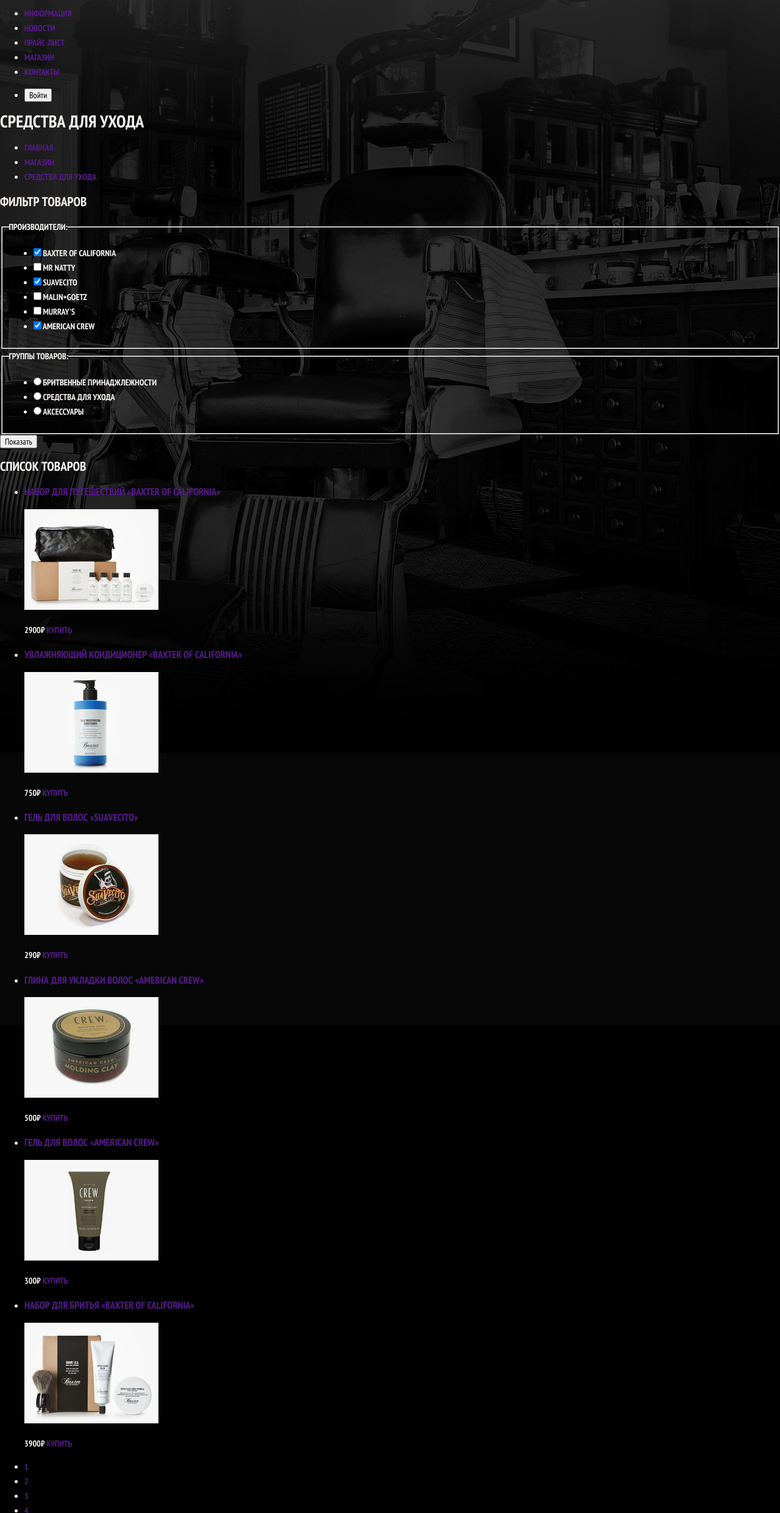
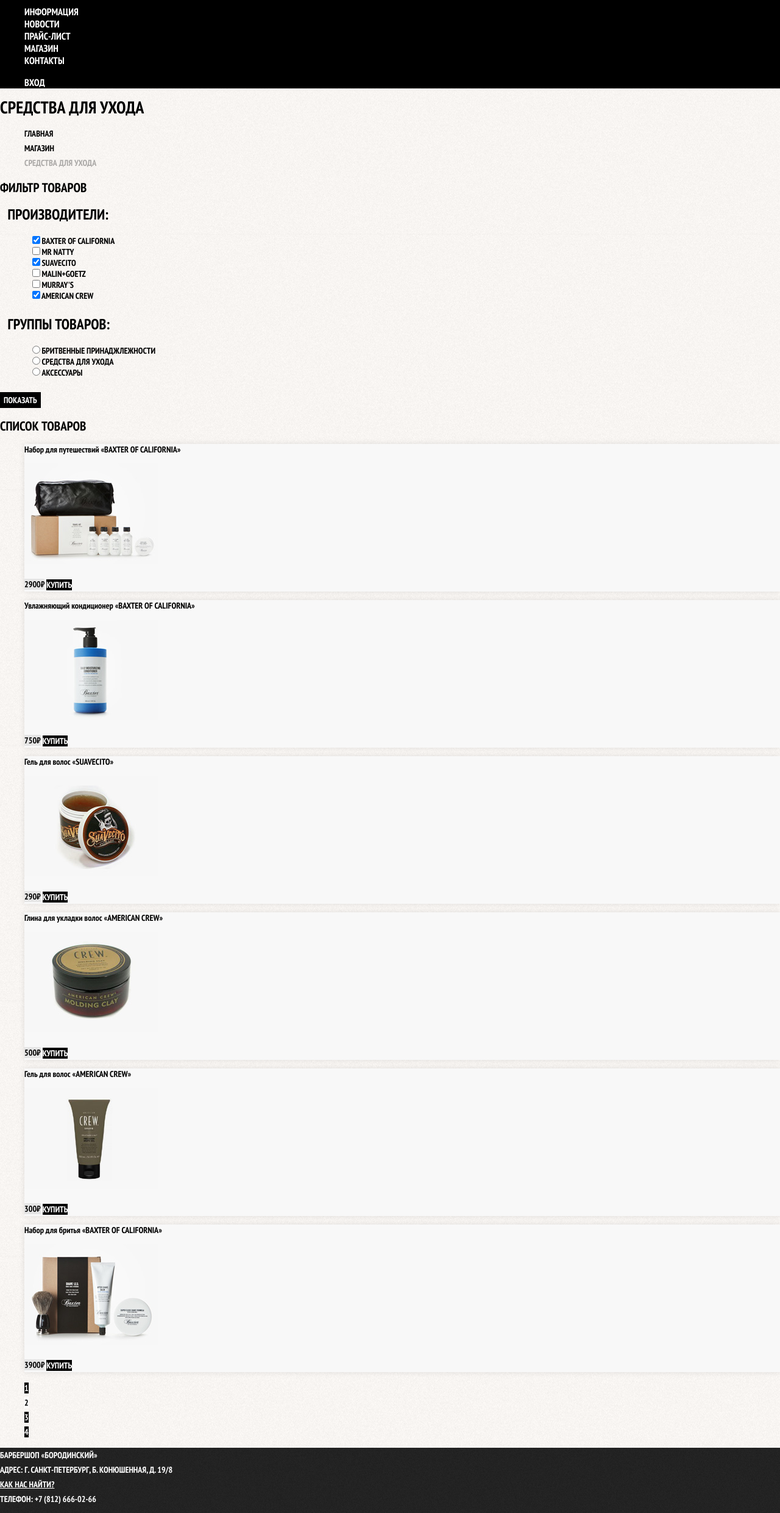
Before and after one commit to Rudyboy69/barbershop, a plain HTML site: page catalog.html in a window 1280 px wide. Shown: the part 35-2516 px from the top of the page at 61% size. Drawn offline with Linux system fonts and the light colour scheme.

Commit message:
начальный css для каталога

```diff
--- a/catalog.html
+++ b/catalog.html
@@ -7,61 +7,61 @@
 	<link rel="stylesheet" type="text/css" href="css/normalize.css">
 	<link rel="stylesheet" type="text/css" href="css/style.css">
 </head>
-<body>
+<body class="inner-page">
 	<header>
-		<nav>
-			<a href="index.html">
+		<nav class="main-nav">
+			<a class="main-header-logo" href="index.html">
 				<img src="img/logo.svg" alt="Логотип барбершопа «Бородинский»" >
 			</a>
-			<ul>
+			<ul class="site-nav">
 				<li><a href="">Информация</a></li>
 				<li><a href="">Новости</a></li>
 				<li><a href="">Прайс-лист</a></li>
-				<li><a href="">Магазин</a></li>
+				<li class="site-navigation-current"><a  href="">Магазин</a></li>
 				<li><a href="">Контакты</a></li>
 			</ul>
-			<ul>
-				<li>
-					<button type="button">Войти</button>
-				</li>
-			</ul>
+			<ul class="user-nav">
+			<li>
+				<a  href="login.html">Вход</a>
+			</li>
 		</nav>
 	</header>
-	<main>
-		<h1>Средства для ухода</h1>
-		<ul>
+
+	<main class="container">
+		<h1 class="page-title">Средства для ухода</h1>
+		<ul class="breadcrumbs">
 			<li><a href="">Главная</a></li>
 			<li><a href="">Магазин</a></li>
-			<li><a href="">Средства для ухода</a></li>
+			<li class="breadcrumbs-current">Средства для ухода</li>
 		</ul>
-		<section>
-			<h2>Фильтр товаров</h2>
+		<section class="filter">
+			<h2 class="visually-hidden">Фильтр товаров</h2>
 			<form class="" method="get" action="" >
 				<fieldset>
 					<legend>Производители:</legend>
 					<ul>
 						<li class="filter-option">
-							<input type="checkbox" name="Baxter-of-California" id="filter-Baxter-of-California" checked>
+							<input  class="filter-input" type="checkbox" name="Baxter-of-California" id="filter-Baxter-of-California" checked>
 							<label for="filter-Baxter-of-California">Baxter of California</label>
 						</li>
 						<li class="filter-option">
-							<input type="checkbox" name="Mr-Natty" id="filter-Mr-Natty">
+							<input class="filter-input" type="checkbox" name="Mr-Natty" id="filter-Mr-Natty">
 						<label for="filter-Mr-Natty">Mr Natty</label>
 					</li>
 						<li class="filter-option">
-						<input type="checkbox" name="Suavecito" id="filter-Suavecito" checked>
+						<input class="filter-input" type="checkbox" name="Suavecito" id="filter-Suavecito" checked>
 						<label for="filter-Suavecito">Suavecito</label>
 						</li>
 						<li class="filter-option">
-						<input type="checkbox" name="Malin+Goetz" id="filter-Malin+Goetz">
+						<input class="filter-input" type="checkbox" name="Malin+Goetz" id="filter-Malin+Goetz">
 						<label for="filter-Malin+Goetz">Malin+Goetz</label>
 						</li>
 						<li class="filter-option">
-						<input type="checkbox" name="Murray's" id="filter-Murray's">
+						<input class="filter-input" type="checkbox" name="Murray's" id="filter-Murray's">
 						<label for="filter-Murray's">Murray's</label>
 						</li>
 						<li class="filter-option">
-						<input type="checkbox" name="American-crew" id="filter-American-crew" checked>
+						<input class="filter-input" type="checkbox" name="American-crew" id="filter-American-crew" checked>
 						<label for="filter-American-crew">American crew</label>
 						</li>
 					</ul>
@@ -70,147 +70,171 @@
 					<legend>Группы товаров:</legend>
 					<ul>
 						<li class="filter-option">
-							<input type="radio" name="product-grop" value="shaving" id="filter-shaving">
+							<input class="filter-input" type="radio" name="product-grop" value="shaving" id="filter-shaving">
 							<label for="filter-shaving">Бритвенные принаджлежности</label>
 						</li>
 						<li class="filter-option">
-							<input type="radio" name="product-grop" value="haird-care" id="filter-haird-care">
+							<input class="filter-input" type="radio" name="product-grop" value="haird-care" id="filter-haird-care">
 							<label for="filter-haird-care">Средства для ухода</label>
 						</li>
 						<li class="filter-option">
-							<input type="radio" name="product-grop" value="accessories" id="filter-accessories">
+							<input class="filter-input" type="radio" name="product-grop" value="accessories" id="filter-accessories">
 							<label for="filter-accessories">Аксессуары</label>
 						</li>
 					</ul>
 				</fieldset>
-				<button type="submit">Показать</button>
+				<button class="button" type="submit">Показать</button>
 			</form>
 		</section>
 		<section>
 			<h2>Список товаров</h2>
-		<ul>
-			<li>
+		<ul class="catalog-list">
+			<li class="catalog-item">
 				<a href="">
 				<h3>
-					<span>Набор для путешествий</span>
-					<span>«Baxter of California»</span>
+					<span class="catalog-category" >Набор для путешествий</span>
+					<span class="catalog-item-title" >«Baxter of California»</span>
 				</h3>
 				<p>
 					<img src="img/item-1.jpg" alt="Набор для путешествий «Baxter of California»">
 				</p>
 				</a>
-				<p>
+				<p class="catalog-item-price">
 					<b>2900₽</b>
-					<a href="">Купить</a>
+					<a class="button" href="">Купить</a>
 				</p>
 			</li>
-			<li>
+			<li class="catalog-item">
 				<a href="">
 				<h3>
-					<span>Увлажняющий кондиционер</span>
-					<span>«Baxter of California»</span>
+					<span class="catalog-category" >Увлажняющий кондиционер</span>
+					<span class="catalog-item-title" >«Baxter of California»</span>
 				</h3>
 				<p>
 					<img src="img/item-2.jpg" alt="Увлажняющий кондиционер «Baxter of California»">
 				</p>
 				</a>
-				<p>
+				<p class="catalog-item-price">
 					<b>750₽</b>
-					<a href="">Купить</a>
+					<a class="button"  href="">Купить</a>
 				</p>
 			</li>
-			<li>
+			<li class="catalog-item">
 				<a href="">
 				<h3>
-					<span>Гель для волос</span>
-					<span>«Suavecito»</span>
+					<span class="catalog-category" >Гель для волос</span>
+					<span class="catalog-item-title" >«Suavecito»</span>
 				</h3>
-				<p>
+				<p class="catalog-item-image">
 					<img src="img/item-3.jpg" alt="Гель для волос «Suavecito»">
 				</p>
 				</a>
-				<p>
+				<p class="catalog-item-price">
 					<b>290₽</b>
-					<a href="">Купить</a>
+					<a class="button" href="">Купить</a>
 				</p>
 			</li>
-			<li>
+			<li class="catalog-item">
 				<a href="">
 				<h3>
-					<span>Глина для укладки волос</span>
-					<span>«American crew»</span>
+					<span class="catalog-category" >Глина для укладки волос</span>
+					<span class="catalog-item-title" >«American crew»</span>
 				</h3>
-				<p>
+				<p class="catalog-item-image" >
 					<img src="img/item-4.jpg" alt="Глина для укладки волос «American crew»">
 				</p>
 				</a>
-				<p>
+				<p class="catalog-item-price">
 					<b>500₽</b>
-					<a href="">Купить</a>
+					<a class="button" href="">Купить</a>
 				</p>
 			</li>
-			<li>
+			<li class="catalog-item">
 				<a href="">
 				<h3>
-					<span>Гель для волос</span>
-					<span>«American crew»</span>
+					<span class="catalog-category" >Гель для волос</span>
+					<span class="catalog-item-title" >«American crew»</span>
 				</h3>
-				<p>
+				<p class="catalog-item-image">
 					<img src="img/item-5.jpg" alt="Гель для волос «American crew»">
 				</p>
 				</a>
-				<p>
+				<p class="catalog-item-price">
 					<b>300₽</b>
-					<a href="">Купить</a>
+					<a class="button" href="">Купить</a>
 				</p>
 			</li>
-			<li>
+			<li class="catalog-item">
 				<a href="">
 				<h3>
-					<span>Набор для бритья</span>
-					<span>«Baxter of California»</span>
+					<span class="catalog-category" >Набор для бритья</span>
+					<span class="catalog-item-title" >«Baxter of California»</span>
 				</h3>
-				<p>
+				<p class="catalog-item-image">
 					<img src="img/item-6.jpg" alt="Набор для бритья «Baxter of California»">
 				</p>
 				</a>
-				<p>
+				<p class="catalog-item-price">
 					<b>3900₽</b>
-					<a href="">Купить</a>
+					<a class="button" href="">Купить</a>
 				</p>
 			</li>
 		</ul>
-		<ul>
-			<li><a href="">1</a></li>
-			<li><a href="">2</a></li>
-			<li><a href="">3</a></li>
-			<li><a href="">4</a></li>
+		<ul class="pagination-list">
+			<li class="pagination-item" ><a href="">1</a></li>
+			<li class="pagination-item pagination-item-current" ><a href="">2</a></li>
+			<li class="pagination-item" ><a href="">3</a></li>
+			<li class="pagination-item" ><a href="">4</a></li>
 		</ul>
 		</section>
 	</main>
-	<footer>
-		<p>
+
+	<footer class="main-footer">
+		<p class="footer-contacts">
 			Барбершоп «Бородинский» <br>
 		Адрес: г. Санкт-Петербург, Б. Конюшенная, д. 19/8 <br>
 		<a href="">Как нас найти?</a> <br>
 		Телефон: +7 (812) 666-02-66
 	</p>
 <div>
+	<div class="footer-social">
 	<p>Давайте дружить!</p>
 	<ul>
-		<li><a href=""><img src="img/vk.svg" alt="">Вконтакте</a></li>
-		<li><a href=""><img src="img/facebook.svg" alt="">Фейсбук</a></li>
-		<li><a href=""><img src="img/instagram.svg" alt="">Инстаграм</a></li>
+		<li><a href="" class="social-button"><img src="img/vk.svg" alt="">Вконтакте</a></li>
+		<li><a href="" class="social-button"><img src="img/facebook.svg" alt="">Фейсбук</a></li>
+		<li><a href="" class="social-button"><img src="img/instagram.svg" alt="">Инстаграм</a></li>
 	</ul>
 	</div>
+	<div class="footer-copyright">
 	<p>
 		Разработано:
-		<a href=""> HTML Academy</a>
+		<a href="" class="button"> HTML Academy</a>
 	</p>
+	</div>
 	</footer>
-	<section>
+
+	<section class="modal modal-login">
 		<h2>Личный кабинет</h2>
 		<p>Введите свой логин и пароль.</p>
+		<form class="login-form" action="" method="post">
+    <p>
+      <label class="visually-hidden" for="user-login">Логин</label>
+      <input class="login-icon-user" id="user-login" type="text" name="login" placeholder="email@example.com">
+    </p>
+    <p>
+      <label class="visually-hidden" for="user-password">Пароль</label>
+      <input class="login-icon-password" id="user-password" type="password" name="password" placeholder="••••••••">
+    </p>
+    <p class="login-password-info">
+      <label class="login-checkbox">
+        <input type="checkbox" name="remember" class="visually-hidden">
+        <span class="checkbox-indicator"></span>
+        Запомните меня
+      </label>
+      <a class="restore" href="#">Я забыл пароль!</a>
+    </p>
+    <button class="button" type="submit">Войти</button>
+  </form>
 		<button type="button">Закрыть</button>
 	</section>
 </body>
--- a/css/style.css
+++ b/css/style.css
@@ -60,6 +60,129 @@ a {
 .user-nav a:focus{
 	background-color: #242424;
 }
+
+.breadcrumbs {
+    list-style: none;
+  }
+
+
+
+.breadcrumbs a{
+	color: #000;
+	font-weight: bold;
+	font-size: 14px;
+	line-height: 20px;
+}
+
+.breadcrumbs a:hover,
+.breadcrumbs a:focus {
+    text-decoration: underline;
+  }
+
+.breadcrumbs-current{
+  color: #aba9a7;
+  }
+.inner-page{
+	color: #000;
+	background-color: ##F2F2F2;
+	background-image: url(../img/bg-columns.png);
+	background-position: 0 0;
+	background-repeat: repeat;
+}
+
+.filter legend{
+line-height: 30px;
+font-size: 24px;
+}
+
+.filter fieldset{
+	border:none;
+}
+
+.filter ul {
+    list-style: none;
+    line-height: 18px;
+}
+
+.filter-input:hover + label,
+.filter-input:focus + label {
+    color: #663d15;
+  }
+
+.filter-input:disabled + label {
+    color: #000000;
+
+    opacity: 0.5;
+  }
+
+.catalog-list {
+  list-style: none;
+  }
+
+.catalog-item {
+    background-color: #f8f8f8;
+    box-shadow: 0 0 10px rgba(0, 0, 0, 0.1);
+  }
+
+ .catalog-item:hover {
+    box-shadow: 0 0 10px rgba(0, 0, 0, 0.2);
+  }
+
+  .catalog-item a {
+    color: #000000;
+  }
+
+  .catalog-item h3 {
+    font-size: 14px;
+    line-height: 18px;
+  }
+
+   .catalog-category {
+    text-transform: none;
+  }
+
+  .catalog-item-price b {
+    font-size: 14px;
+    line-height: 20px;
+    text-align: center;
+
+    background-color: #e5e5e5;
+  }
+
+  .catalog-item-price .button {
+    line-height: 20px;
+    color: #ffffff;
+  }
+
+  .pagination-list {
+    list-style: none;
+  }
+
+  .pagination-item a {
+    color: #ffffff;
+
+    background-color: #000000;
+  }
+
+  .pagination-item a:hover,
+  .pagination-item a:focus,
+  .pagination-item a:active {
+    background-color: #663d15;
+  }
+
+  .pagination-item-current a {
+    color: #000000;
+
+    background-color: #ffffff;
+  }
+
+  .pagination-item-current a:hover,
+  .pagination-item-current a:focus,
+  .pagination-item-current a:active {
+    color: #000000;
+
+    background-color: #ffffff;
+  }
 
 .advantages-list{
 	list-style: none;
```
Also changed, not shown: index.html (+2 -2 lines).
